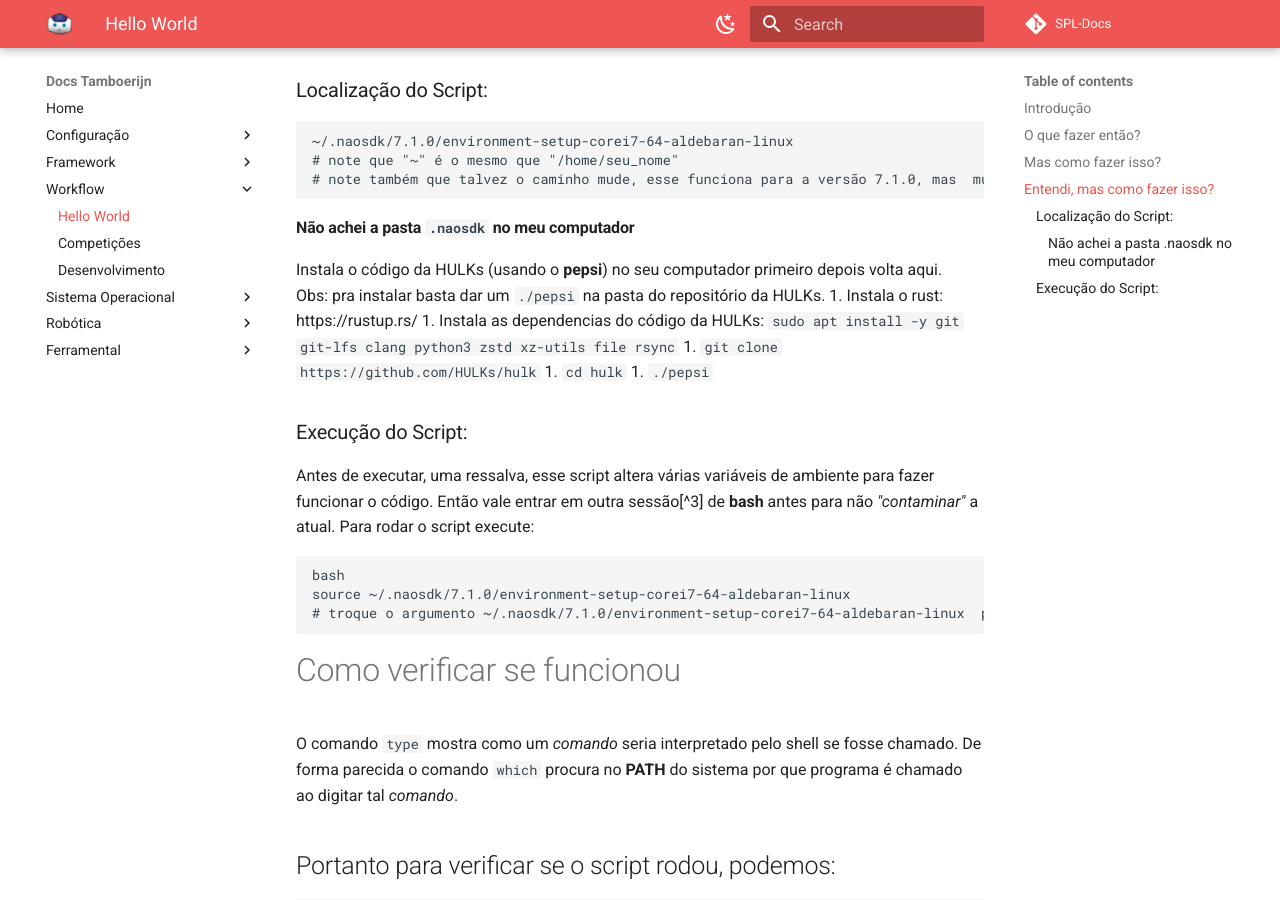
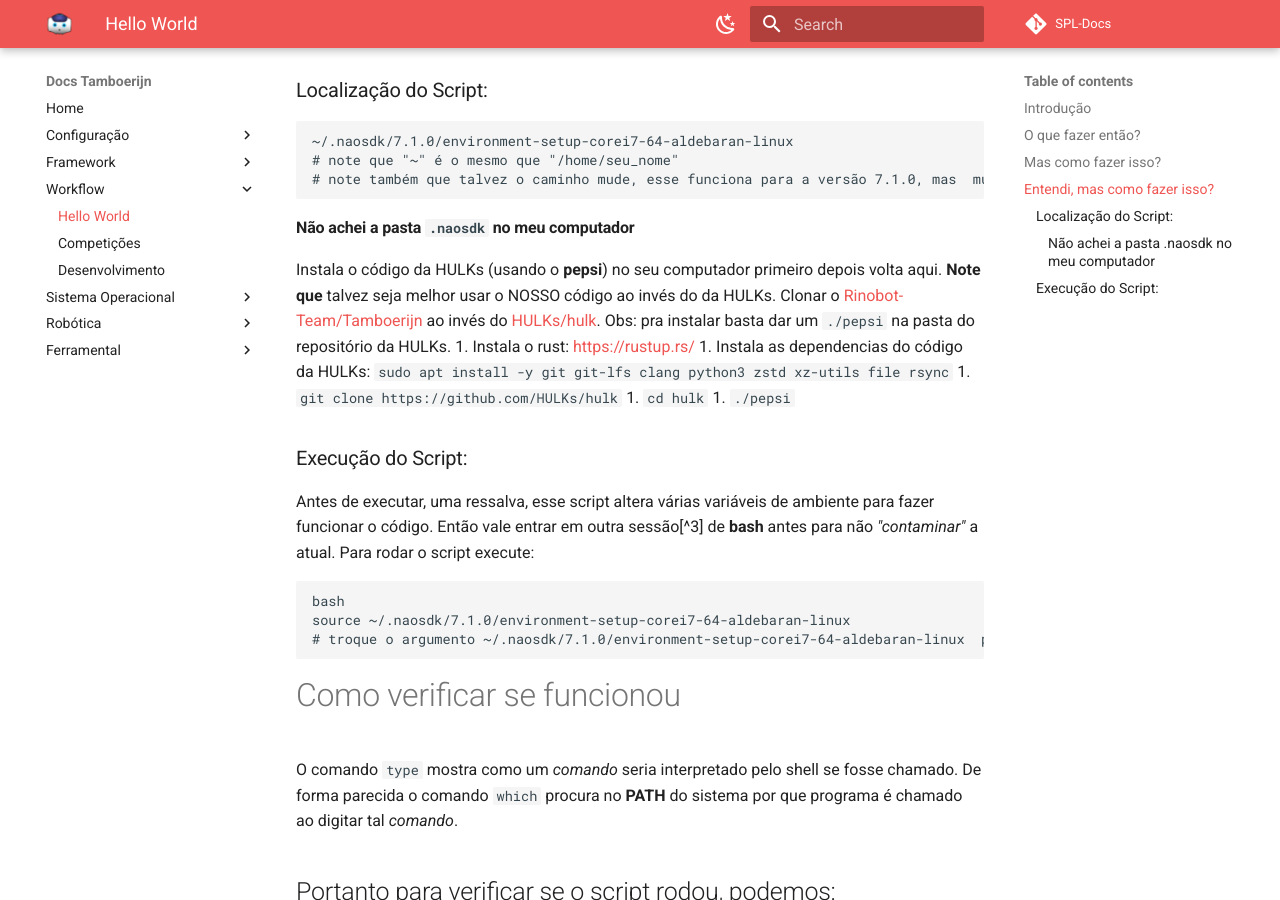
Before and after one commit to rinobot-team/SPL-Docs, an MkDocs documentation site: the page built from docs/workflow/compilar-hello-world.md, in a window 1280 px wide and 900 px high, scrolled down 1105 px. Built offline with MkDocs 1.6.1 and Material for MkDocs 9.7.7, drawn with Linux system fonts in a browser that asks for light colours; comment, search, counter and statistics services are not loaded.

Commit message:
Adiciona instrução rápida para marinheiros de primeira viagem que não tem o Rust ou o Código de Jogo no computador

```diff
--- a/docs/workflow/compilar-hello-world.md
+++ b/docs/workflow/compilar-hello-world.md
@@ -25,9 +25,9 @@ Para isso eles (HULKs) desenvolveram um **script** de _bash_ que configura o amb
     # note também que talvez o caminho mude, esse funciona para a versão 7.1.0, mas  muito provavelmente NÃO é seu caso
 
 #### **Não** achei a pasta `.naosdk` no meu computador
-Instala o código da HULKs (usando o **pepsi**) no seu computador primeiro depois volta aqui.
+Instala o código da HULKs (usando o **pepsi**) no seu computador primeiro depois volta aqui. **Note que** talvez seja melhor usar o NOSSO código ao invés do da HULKs. Clonar o [Rinobot-Team/Tamboerijn](https://github.com/Rinobot-Team/Tamboerijn) ao invés do [HULKs/hulk](https://github.com/HULKs/hulk).
 Obs: pra instalar basta dar um `./pepsi` na pasta do repositório da HULKs.
-1. Instala o rust: https://rustup.rs/
+1. Instala o rust: <https://rustup.rs/>
 1. Instala as dependencias do código da HULKs: `sudo apt install -y git git-lfs clang python3 zstd xz-utils file rsync`
 1. `git clone https://github.com/HULKs/hulk`
 1. `cd hulk`
```
